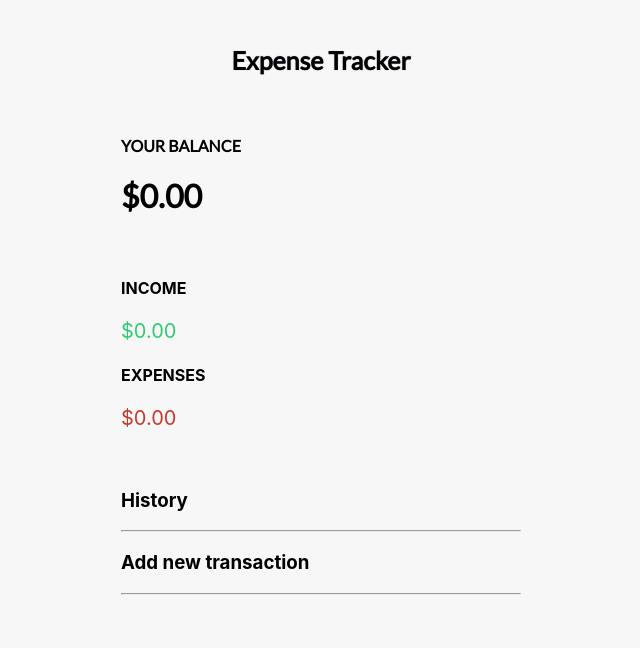
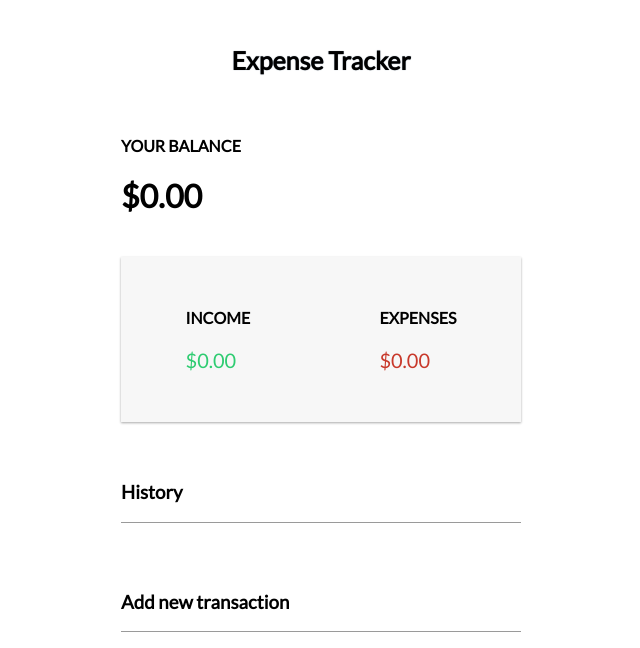
Before and after one commit to Amir-Shahzad7/Expense-Tracker-App, a React (Create React App) app: page / in a window 1280 px wide. Shown: the top 648 px of the page, without its empty margins (319-959 px from the left). Built offline with nearby package versions, Linux system fonts and the light colour scheme.

Commit message:
Update App.css

```diff
--- a/src/App.css
+++ b/src/App.css
@@ -1,6 +1,3 @@
-* {
-  background-color: #f7f7f7;
-}
 .App{
   margin: auto;
   max-width: 400px;
@@ -19,5 +16,55 @@
   font-family: "Lato";
 }
 .IncomeExpenseContainer{
-
+  background-color: #f7f7f7;
+  font-family: "Lato";
+  display: flex;
+  justify-content: space-around;
+  box-shadow: 0px 1px 3px rgba(0, 0, 0, 0.12), 0 1px 2px rgba(0, 0, 0, 0.24);
+  padding-top: 30px;
+  padding-bottom: 30px;
 }
+.TransactionHistory{
+  font-family: "Lato";
+  padding-top: 20px;
+}
+.HorizontalLine{
+  height: 1px;
+  border-width: 1px 0px 0px 0px;
+  margin-top: 10px;
+}
+.AddTransaction{
+  font-family: "Lato";
+  padding-top: 40px;
+}
+.Form{
+  font-family: "Lato";
+  margin-top: 20px;
+}
+.InputBoxes{
+  background-color: #f7f7f7;
+  font-family: "Lato";
+  font-size: 15px;
+  font-weight: lighter;
+  margin-top: 10px;
+  width: 100%;
+  height: 40px;
+  padding-left: 10px;
+  border-color: none;
+  border-radius: 2px;
+  border-width: 0px;
+}
+.AddButton{
+  cursor: pointer;
+  background-color: #9c88ff;
+  font-family: "Lato";
+  color: #ffffff;
+  font-size: 16px;
+  font-weight: lighter;
+  width: 100%;
+  margin-top: 10px;
+  box-shadow: 0px 1px 3px rgba(0, 0, 0, 0.12), 0 1px 2px rgba(0, 0, 0, 0.24);
+  border-color: #9c88ff;
+  border-width: 0px;
+  height: 40px;
+}
```
